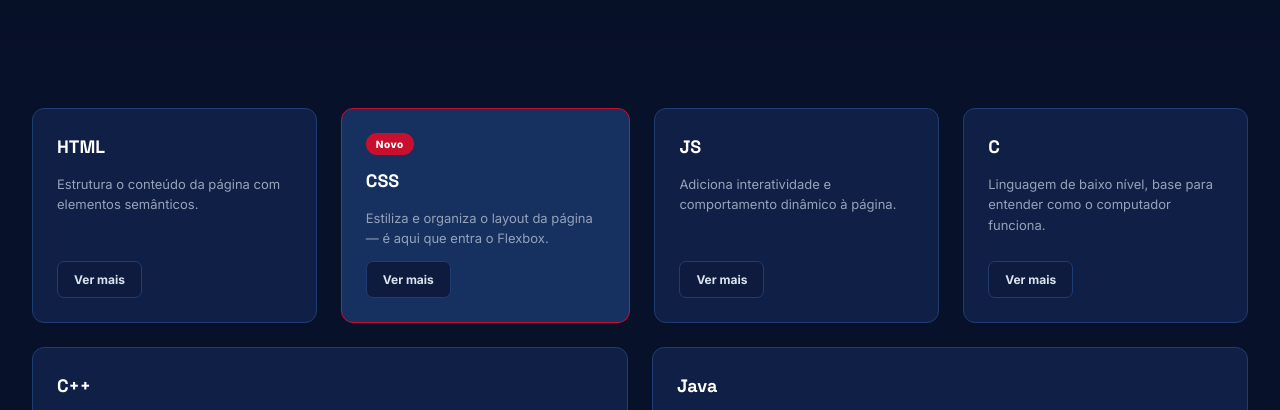
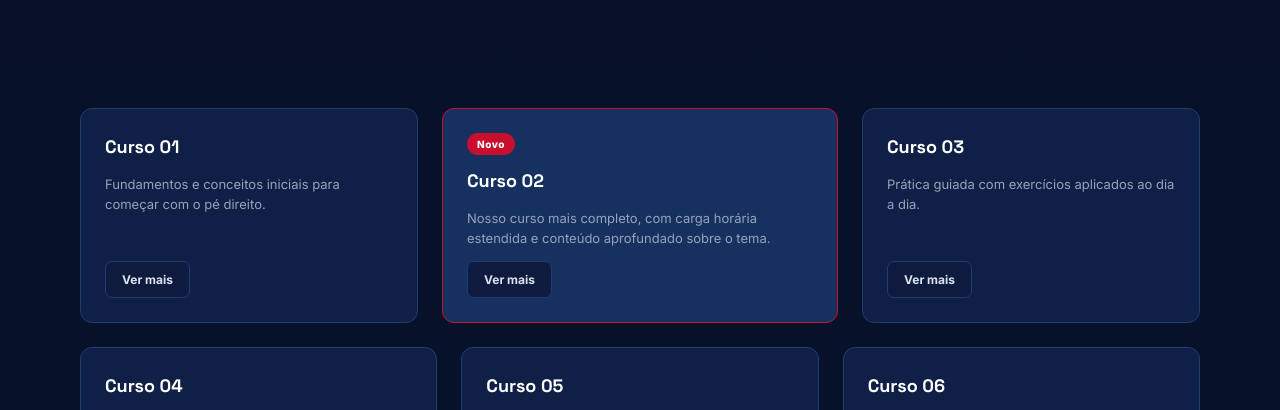
Before and after one commit to grupo-optimus/FlexBox, a plain HTML site: page index.html in a window 1280 px wide. Shown: the part 372-782 px from the top of the page. Drawn offline with Linux system fonts and the light colour scheme.

Commit message:
style: alteração do formato da grade

```diff
--- a/index.html
+++ b/index.html
@@ -38,39 +38,39 @@
 
   <main class="grade" id="cursos">
     <article class="card">
-      <h3>HTML</h3>
-      <p>Estrutura o conteúdo da página com elementos semânticos.</p>
+      <h3>Curso 01</h3>
+      <p>Fundamentos e conceitos iniciais para começar com o pé direito.</p>
       <button type="button">Ver mais</button>
     </article>
 
     <article class="card card-destaque">
-      <h3>CSS</h3>
-      <p>Estiliza e organiza o layout da página — é aqui que entra o Flexbox.</p>
+      <h3>Curso 02</h3>
+      <p>Nosso curso mais completo, com carga horária estendida e conteúdo aprofundado sobre o tema.</p>
       <button type="button">Ver mais</button>
       <span class="selo">Novo</span>
     </article>
 
     <article class="card">
-      <h3>JS</h3>
-      <p>Adiciona interatividade e comportamento dinâmico à página.</p>
+      <h3>Curso 03</h3>
+      <p>Prática guiada com exercícios aplicados ao dia a dia.</p>
       <button type="button">Ver mais</button>
     </article>
 
     <article class="card">
-      <h3>C</h3>
-      <p>Linguagem de baixo nível, base para entender como o computador funciona.</p>
+      <h3>Curso 04</h3>
+      <p>Aprofunda os tópicos intermediários da área.</p>
       <button type="button">Ver mais</button>
     </article>
 
     <article class="card">
-      <h3>C++</h3>
-      <p>Extensão do C com orientação a objetos e alto desempenho.</p>
+      <h3>Curso 05</h3>
+      <p>Projeto final para consolidar o aprendizado.</p>
       <button type="button">Ver mais</button>
     </article>
 
     <article class="card">
-      <h3>Java</h3>
-      <p>Linguagem orientada a objetos, muito usada em sistemas corporativos.</p>
+      <h3>Curso 06</h3>
+      <p>Conteúdo avançado para quem já domina o básico.</p>
       <button type="button">Ver mais</button>
     </article>
   </main>
--- a/styles.css
+++ b/styles.css
@@ -217,7 +217,7 @@ button {
   display: flex;
   flex-wrap: wrap;
   gap: 24px;
-  padding: 40px 32px;
+  padding: 40px max(32px, calc((100% - 1120px) / 2)); /* mantém 3 cards por linha em telas largas, sem cortar o fundo */
   flex: 1;
   align-content: flex-start;
   background: #071129;
```
